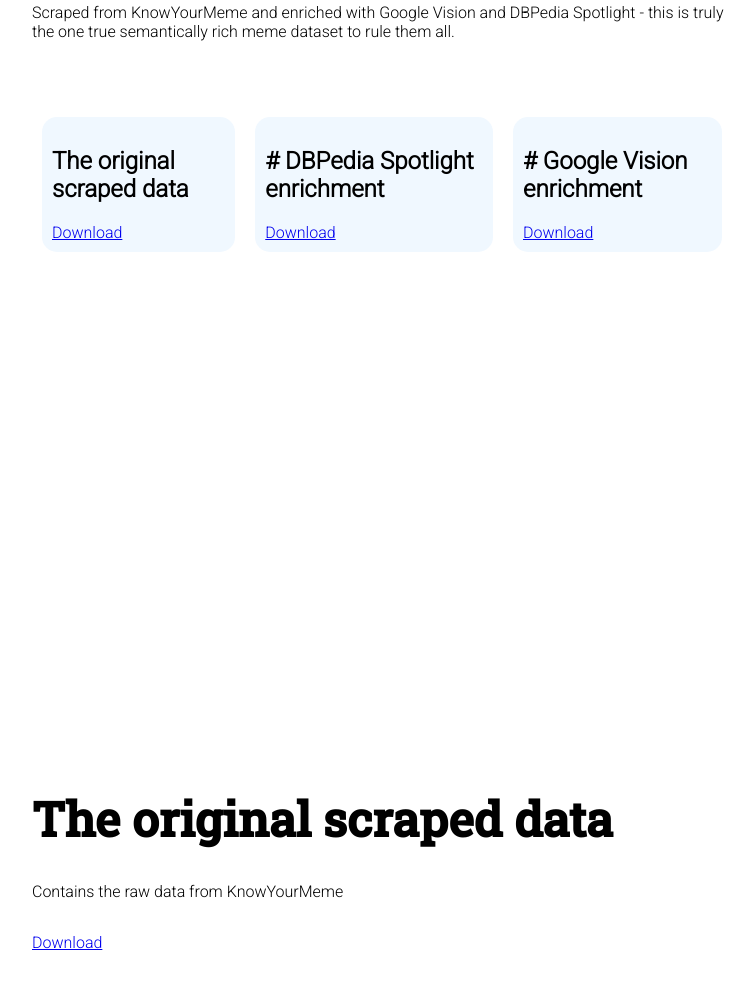
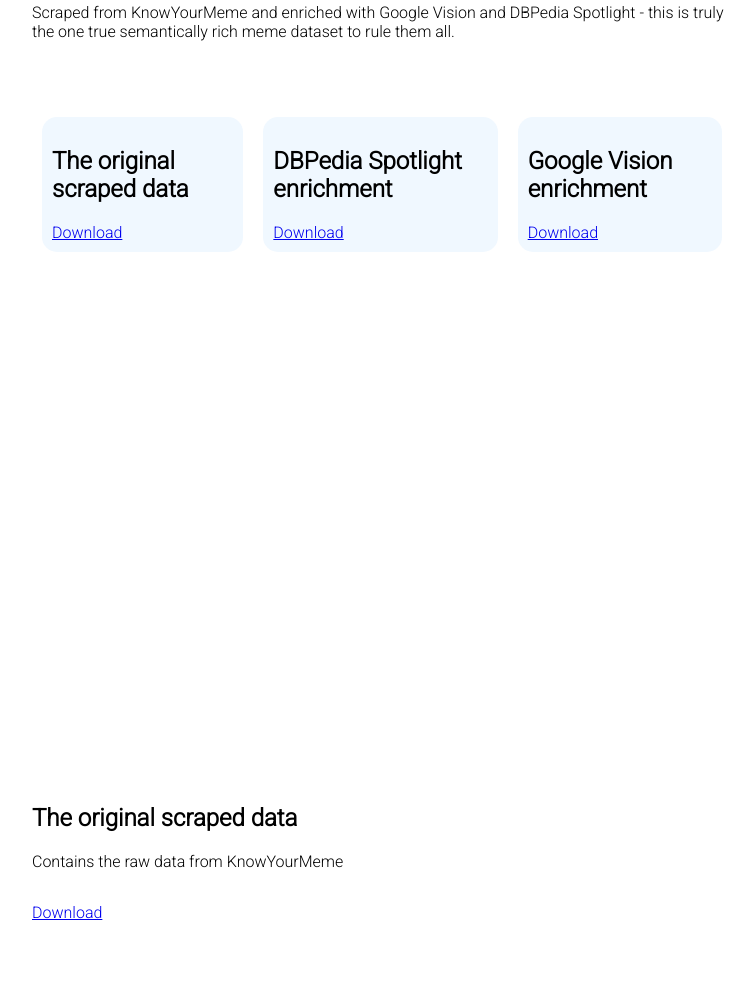
Before and after one commit to riccardotommasini/memes, a plain HTML site: page index.html in a window 1280 px wide. Shown: the part 339-1328 px from the top of the page, without its empty margins (258-1013 px from the left). Drawn offline with Linux system fonts and the light colour scheme.

Commit message:
Re-build page

```diff
--- a/index.html
+++ b/index.html
@@ -56,10 +56,10 @@ function navTo(anchor) {
             <h1>The meme dataset</h1>
 <p>Scraped from KnowYourMeme and enriched with Google Vision and DBPedia Spotlight - this is truly the one true semantically rich meme dataset to rule them all.</p>
             <div id="dls">
-                <div class="dl" onclick="navTo('kym')"><h2>The original scraped data</h2><a href="https://owncloud.ut.ee/owncloud/index.php/s/g4qB5DZrFEz2XLm">Download</a></div><div class="dl" onclick="navTo('kym_spotlight')"><h2># DBPedia Spotlight enrichment</h2><a href="https://owncloud.ut.ee/owncloud/index.php/s/iMM8crN4AKSpFZZ">Download</a></div><div class="dl" onclick="navTo('kym_vision')"><h2># Google Vision enrichment</h2><a href="https://owncloud.ut.ee/owncloud/index.php/s/teoFdWKBzzqcFjY">Download</a></div>
+                <div class="dl" onclick="navTo('kym')"><h2>The original scraped data</h2><a href="https://owncloud.ut.ee/owncloud/index.php/s/g4qB5DZrFEz2XLm">Download</a></div><div class="dl" onclick="navTo('kym_spotlight')"><h2>DBPedia Spotlight enrichment</h2><a href="https://owncloud.ut.ee/owncloud/index.php/s/iMM8crN4AKSpFZZ">Download</a></div><div class="dl" onclick="navTo('kym_vision')"><h2>Google Vision enrichment</h2><a href="https://owncloud.ut.ee/owncloud/index.php/s/teoFdWKBzzqcFjY">Download</a></div>
             </div>
         </div>
-            <div class="page"> <a name="kym"><h1>The original scraped data</h1>
+            <div class="page"> <a name="kym"><h2>The original scraped data</h2>
 <p>Contains the raw data from KnowYourMeme</p>
 <p><a href="https://owncloud.ut.ee/owncloud/index.php/s/g4qB5DZrFEz2XLm">Download</a></p></div><div class="page"> <a name="kym_spotlight"><h2>DBPedia Spotlight enrichment</h2>
 <p>Contains the query results after running all of the meme pages' "about" sections through DBPedia Spotlight.</p>
```
